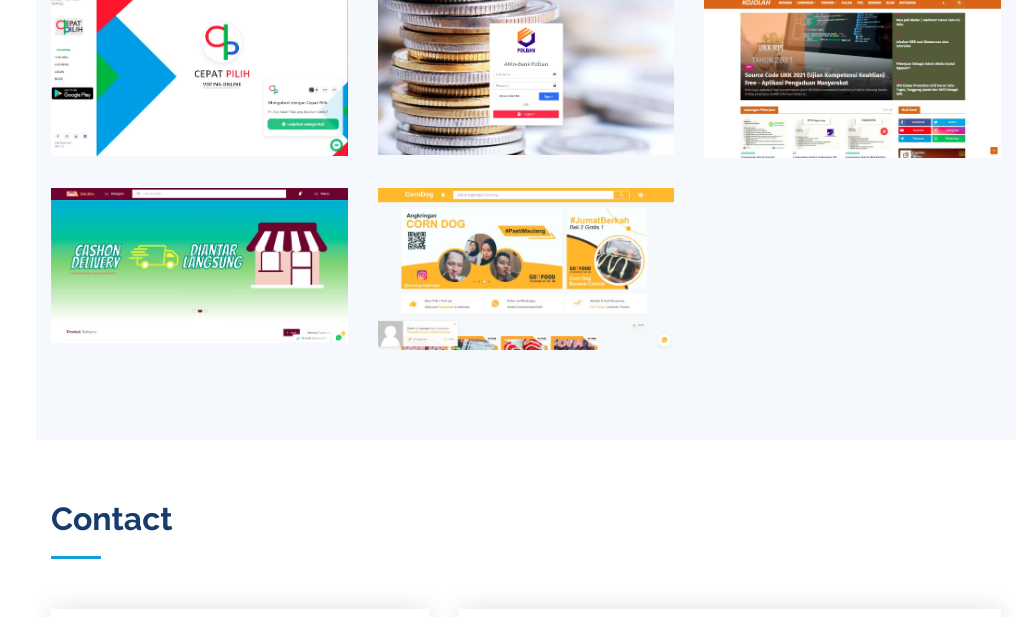
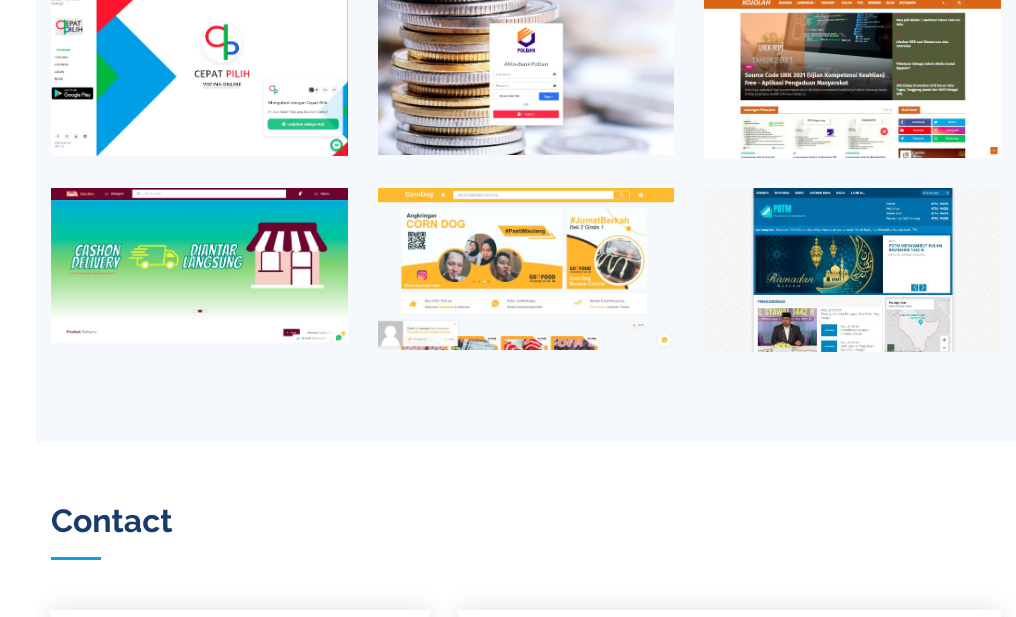
Before and after one commit to aqiill/Profile, a plain HTML site: page index.html in a window 1280 px wide. Shown: the part 3001-3618 px from the top of the page, without its empty margins (264-1280 px from the left). Drawn offline with nearby package versions, Linux system fonts and the light colour scheme.

Commit message:
update portofolio

```diff
--- a/index.html
+++ b/index.html
@@ -388,6 +388,16 @@
             </div>
           </div>
 
+          <div class="col-lg-4 col-md-6 portfolio-item filter-wordpress">
+            <div class="portfolio-wrap">
+              <img src="assets/img/portfolio/pdtm.jpg" class="img-fluid" alt="">
+              <div class="portfolio-links">
+                <a href="assets/img/portfolio/pdtm.jpg" data-gall="portfolioGallery" class="venobox" title="App 2"><i class="bx bx-plus"></i></a>
+                <a href="#!" target="v_blank" title="More Details"><i class="bx bx-link"></i></a>
+              </div>
+            </div>
+          </div>
+
         </div>
 
       </div>
```
Also changed, not shown: assets/img/portfolio/pdtm.jpg (added).
